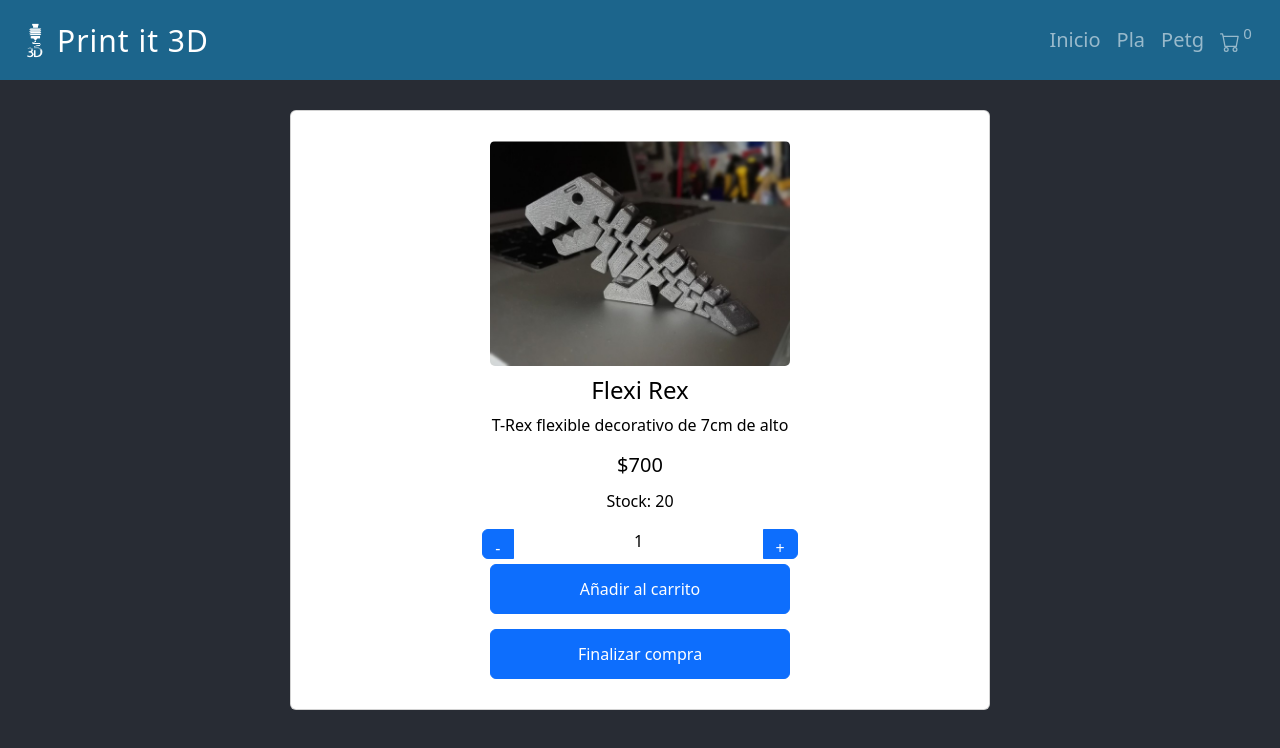
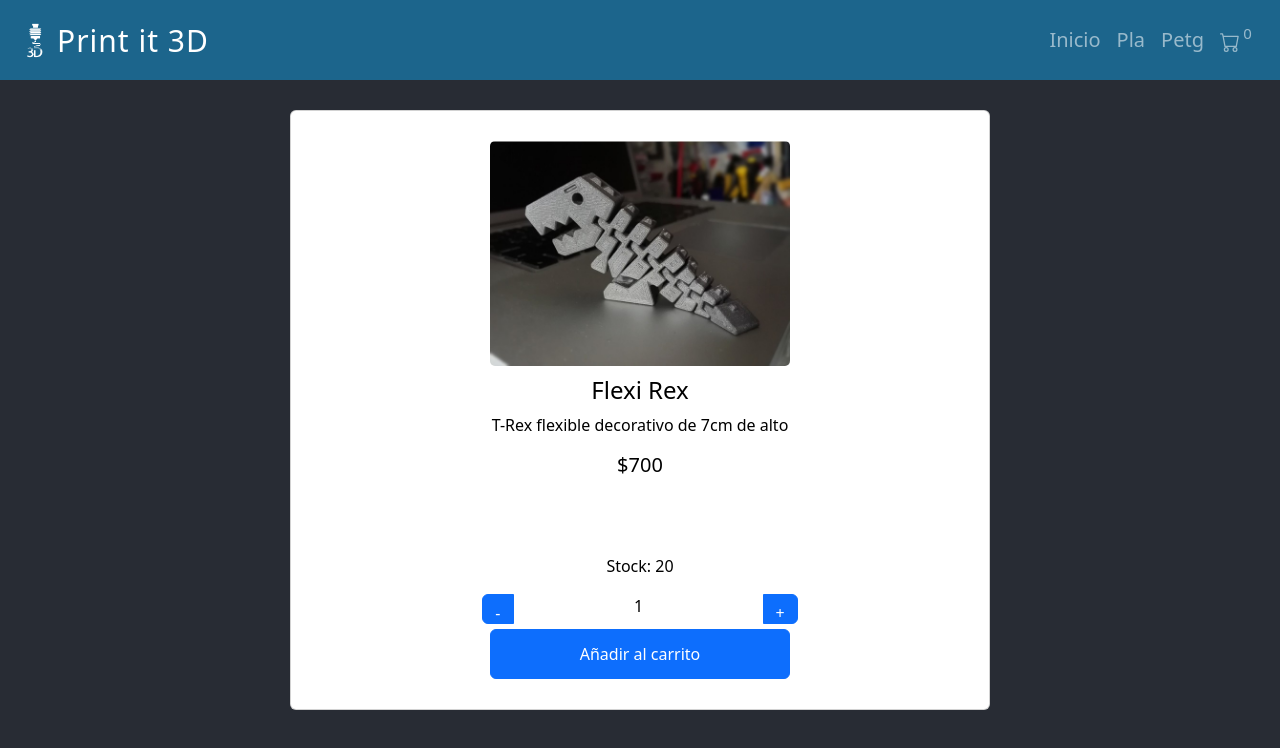
Before and after one commit to tincho-esteban/tienda-print-it-Esteban, a React (Create React App) app: page /item/1 in a window 1280 px wide. Shown: the top 748 px of the page. Built offline with nearby package versions, Linux system fonts and the light colour scheme.

Commit message:
arreglo entrega sincronizar counter

```diff
--- a/src/components/ItemCount/ItemCount.jsx
+++ b/src/components/ItemCount/ItemCount.jsx
@@ -1,7 +1,6 @@
 import Button from 'react-bootstrap/Button';
 import ButtonGroup from 'react-bootstrap/ButtonGroup';
 import { useState } from 'react';
-import { Link } from "react-router-dom";
 import { ToastContainer, toast } from 'react-toastify';
 import 'react-toastify/dist/ReactToastify.css';
 
@@ -60,7 +59,6 @@ const ItemCount = ({Stock, Initial, onAdd}) => {
     <Button variant="primary" onClick={increase} disabled={disableIncrease}>+</Button>
     </ButtonGroup>
     <Button variant="primary" className='Carrito' onClick={onAddCart}>Añadir al carrito</Button>
-    <Link to={"/cart"}><Button variant="primary" className='Carrito'>Finalizar compra</Button></Link>
     <ToastContainer />
   </>
   )
--- a/src/components/ItemDetail/ItemDetail.jsx
+++ b/src/components/ItemDetail/ItemDetail.jsx
@@ -4,10 +4,13 @@ import './ItemDetail.css';
 import { useState } from 'react';
 import { ToastContainer, toast } from 'react-toastify';
 import 'react-toastify/dist/ReactToastify.css';
+import Button from 'react-bootstrap/Button';
+import { Link } from "react-router-dom";
 
 const Item = ({detalle}) => {
 
   const [cart, setCart ] = useState(0);
+  const [disableCount, setDisableCount] = useState(false);
 
   const onAddCart = (cantidad) => {
     toast(`Agregaste ${cantidad} productos al carrito`, {
@@ -17,6 +20,7 @@ const Item = ({detalle}) => {
       closeOnClick: true,
       })
       setCart(cantidad);
+      setDisableCount(true);
   };
   return (
     <div className='contFondo'>
@@ -26,7 +30,7 @@ const Item = ({detalle}) => {
     <p>{detalle.descripcion}</p>
     <h5>${detalle.precio}</h5>
     <div className='bloqueContador'>
-    <ItemCount Stock={detalle.stock} Initial={1} onAdd={onAddCart}/>
+    {disableCount ? (<Link to={"/cart"} className='Carrito'><Button variant="warning">Ver el carrito</Button></Link>) : (<ItemCount Stock={detalle.stock} Initial={1} onAdd={onAddCart}/>)}
     </div>
     <ToastContainer />
     </Card>
--- a/src/components/navbar/navbar.jsx
+++ b/src/components/navbar/navbar.jsx
@@ -1,6 +1,5 @@
 import './NavBar.css';
 import Logo from './Logo.png';
-import NavDropdown from 'react-bootstrap/NavDropdown';
 import CartWidget from '../CartWidget/CartWidget';
 import { NavLink } from "react-router-dom";
 
```
